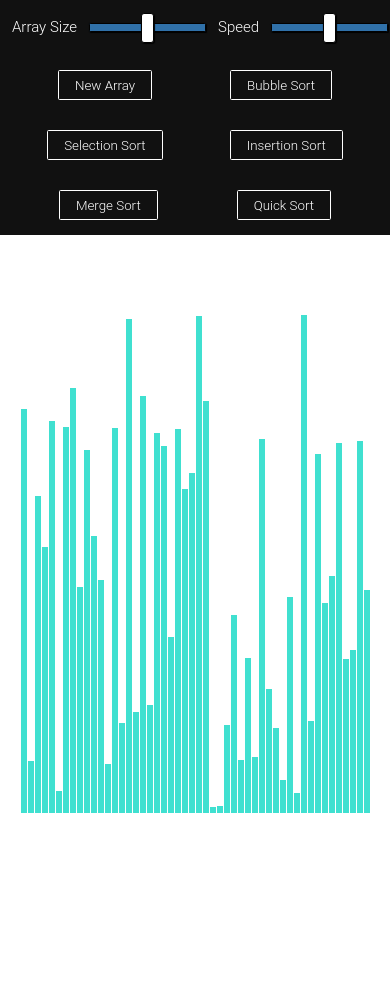
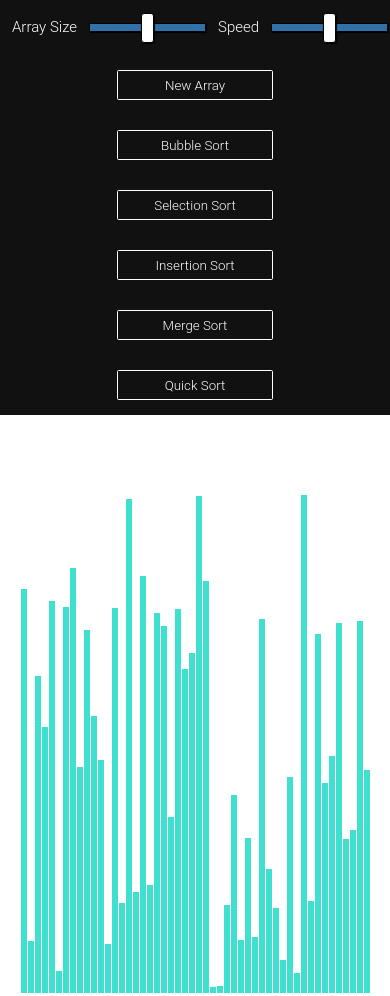
Before and after one commit to benibenj/Sorting-Visualizer, a website: page html/index.html in a window 390 px wide. Drawn offline with Linux system fonts and the light colour scheme; files that its build step writes are made by us from their sources; files whose address does not match are found by name.

Commit message:
media change

```diff
--- a/css/index.css
+++ b/css/index.css
@@ -150,7 +150,25 @@ input[type=range]:focus::-ms-fill-upper {
     background: #367ebd;
 }
 
+@media (max-width: 1400px) {
+    nav{
+        justify-content: left;
+    }
+
+    button{
+        float: left;
+    }
+}
+
 @media (max-width: 1000px) {
+    nav{
+        justify-content: space-evenly;
+    }
+
+    button{
+        width: 40%;
+    }
+
     input[type=range] {
         width: 30%;
     }
```
